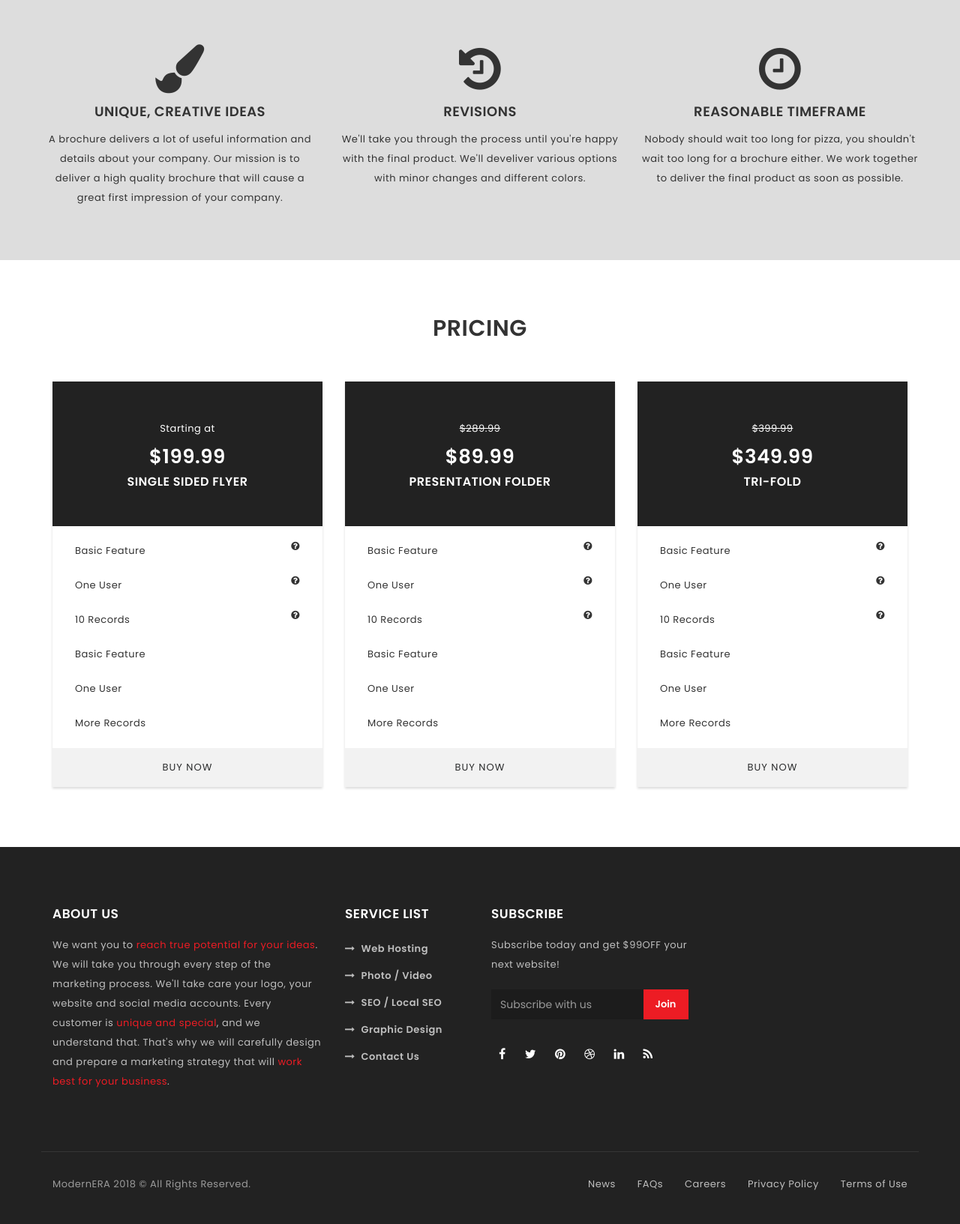
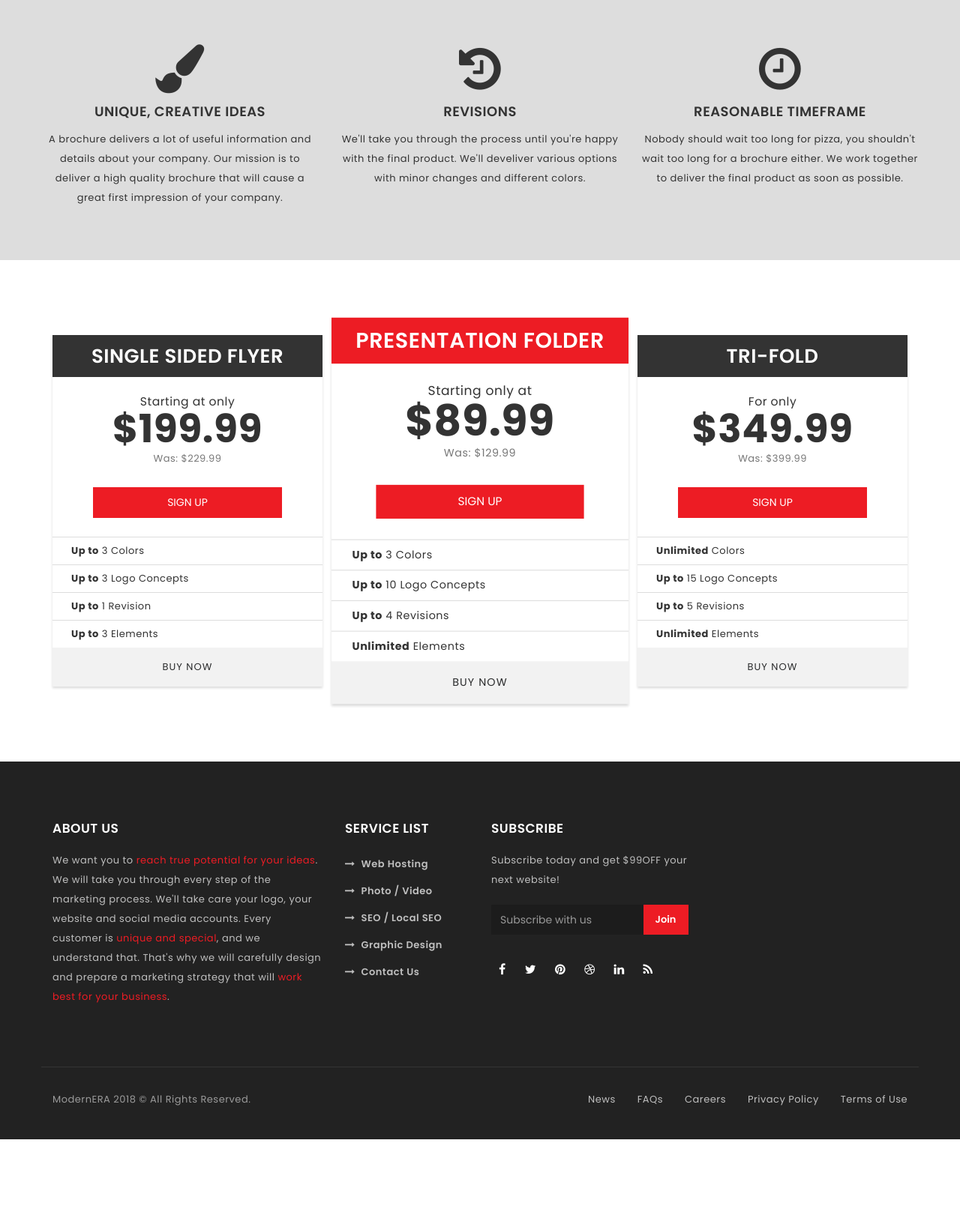
Before and after one commit to krystianr12/ModernERA, a PHP site: page /brochures/ in a window 1280 px wide. Shown: the part 1371-3004 px from the top of the page at 75% size. After the commit the page ends 2891 px from the top, so only its background shows below. Run offline with PHP 8.4, Linux system fonts and the light colour scheme; some libraries are stand-ins or nearby versions.

Commit message:
implemented pricing-v2 to the brochures page

```diff
--- a/brochures/index.php
+++ b/brochures/index.php
@@ -52,87 +52,74 @@
     </div>
   </section>
 
-  <!-- Start Pricing Box Section -->
-  <section class="pad-t80 pad-b50">
+  <section>
     <div class="container">
       <div class="row">
-        <div class="col-md-12">
-          <div class="section-title text-center">
-            <h3>Pricing</h3>
+        <div class="col-sm-4">
+          <div class="package-box">
+            <div class="package-header">Single Sided Flyer</div>
+            <div class="package-body">
+              <div class="wrapper">
+                <p>Starting at only</p>
+                <strong id="price">$199.99</strong>
+                <p class="text-muted">Was: $229.99</p>
+                <a class="btn btn-primary" href="https://billing.moderneradma.com/cart.php?a=add&pid=1">Sign Up</a>
+              </div>
+              <ul class="package-features">
+                <li><strong>Up to</strong> 3 Colors</li>
+                <li><strong>Up to</strong> 3 Logo Concepts</li>
+                <li><strong>Up to</strong> 1 Revision</li>
+                <li><strong>Up to</strong> 3 Elements</li>
+              </ul>
+            </div>
+            <div class="package-footer"><a href="">Buy now</a></div>
           </div>
         </div>
-      </div>
-      <div class="row">
-        <div class="col-md-4">
-          <div class="pricing-box wow fadeInUp" data-wow-duration="1s">
-            <div class="pricing-head white" style="background: #222;">
-              <span>Starting at</span>
-              <h4>$199.99</h4>
-              <h5>Single Sided Flyer</h5>
-            </div>
-            <div class="pricing-body">
-              <ul>
-                <li>Basic Feature <i class="fa fa-question-circle" data-toggle="tooltip" data-placement="left" title="" data-original-title="Something more about this"></i></li>
-                <li>One User <i class="fa fa-question-circle" data-toggle="tooltip" data-placement="left" title="" data-original-title="Something more about this"></i></li>
-                <li>10 Records <i class="fa fa-question-circle" data-toggle="tooltip" data-placement="left" title="" data-original-title="Something more about this"></i></li>
-                <li>Basic Feature</li>
-                <li>One User</li>
-                <li>More Records</li>
+
+        <div class="col-sm-4">
+          <div class="package-box" id="featured-package">
+            <div class="package-header">Presentation Folder</div>
+            <div class="package-body">
+              <div class="wrapper">
+                <p>Starting only at</p>
+                <strong id="price">$89.99</strong>
+                <p class="text-muted">Was: $129.99</p>
+                <a class="btn btn-primary" href="https://billing.moderneradma.com/cart.php?a=add&pid=1">Sign Up</a>
+              </div>
+              <ul class="package-features">
+                <li><strong>Up to</strong> 3 Colors</li>
+                <li><strong>Up to</strong> 10 Logo Concepts</li>
+                <li><strong>Up to</strong> 4 Revisions</li>
+                <li><strong>Unlimited</strong> Elements</li>
               </ul>
             </div>
-            <div class="pricing-footer">
-              <a href="#">Buy Now</a>
-            </div>
+            <div class="package-footer"><a href="">Buy now</a></div>
           </div>
         </div>
-        <div class="col-md-4">
-          <div class="pricing-box wow fadeInUp" data-wow-duration="1s" data-wow-delay="1s">
-            <div class="pricing-head white" style="background: #222;">
-              <span class="previous-price">$289.99</span>
-              <h4>$89.99</h4>
-              <h5>Presentation Folder</h5>
-            </div>
-            <div class="pricing-body">
-              <ul>
-                <li>Basic Feature <i class="fa fa-question-circle" data-toggle="tooltip" data-placement="left" title="" data-original-title="Something more about this"></i></li>
-                <li>One User <i class="fa fa-question-circle" data-toggle="tooltip" data-placement="left" title="" data-original-title="Something more about this"></i></li>
-                <li>10 Records <i class="fa fa-question-circle" data-toggle="tooltip" data-placement="left" title="" data-original-title="Something more about this"></i></li>
-                <li>Basic Feature</li>
-                <li>One User</li>
-                <li>More Records</li>
+
+        <div class="col-sm-4">
+          <div class="package-box">
+            <div class="package-header">TRI-FOLD</div>
+            <div class="package-body">
+              <div class="wrapper">
+                <p>For only</p>
+                <strong id="price">$349.99</strong>
+                <p class="text-muted">Was: $399.99</p>
+                <a class="btn btn-primary" href="https://billing.moderneradma.com/cart.php?a=add&pid=1">Sign Up</a>
+              </div>
+              <ul class="package-features">
+                <li><strong>Unlimited</strong> Colors</li>
+                <li><strong>Up to</strong> 15 Logo Concepts</li>
+                <li><strong>Up to</strong> 5 Revisions</li>
+                <li><strong>Unlimited</strong> Elements</li>
               </ul>
             </div>
-            <div class="pricing-footer">
-              <a href="#">Buy Now</a>
-            </div>
-          </div>
-        </div>
-        <div class="col-md-4">
-          <div class="pricing-box wow fadeInUp" data-wow-duration="1s" data-wow-delay=".5s">
-            <div class="pricing-head white" style="background: #222;">
-              <span class="previous-price">$399.99</span>
-              <h4>$349.99</h4>
-              <h5>Tri-Fold</h5>
-            </div>
-            <div class="pricing-body">
-              <ul>
-                <li>Basic Feature <i class="fa fa-question-circle" data-toggle="tooltip" data-placement="left" title="" data-original-title="Something more about this"></i></li>
-                <li>One User <i class="fa fa-question-circle" data-toggle="tooltip" data-placement="left" title="" data-original-title="Something more about this"></i></li>
-                <li>10 Records <i class="fa fa-question-circle" data-toggle="tooltip" data-placement="left" title="" data-original-title="Something more about this"></i></li>
-                <li>Basic Feature</li>
-                <li>One User</li>
-                <li>More Records</li>
-              </ul>
-            </div>
-            <div class="pricing-footer">
-              <a href="#">Buy Now</a>
-            </div>
+            <div class="package-footer"><a href="">Buy now</a></div>
           </div>
         </div>
       </div>
     </div>
   </section>
-  <!-- End Pricing Section -->
 
   <?php include($_SERVER['DOCUMENT_ROOT'].'/inc/footer.php') ?>
 
```
